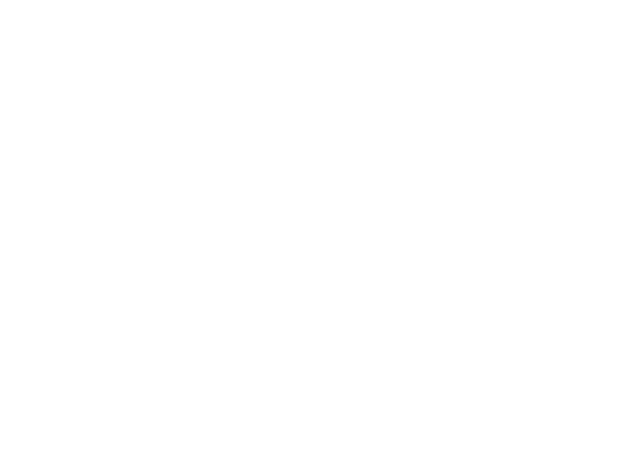
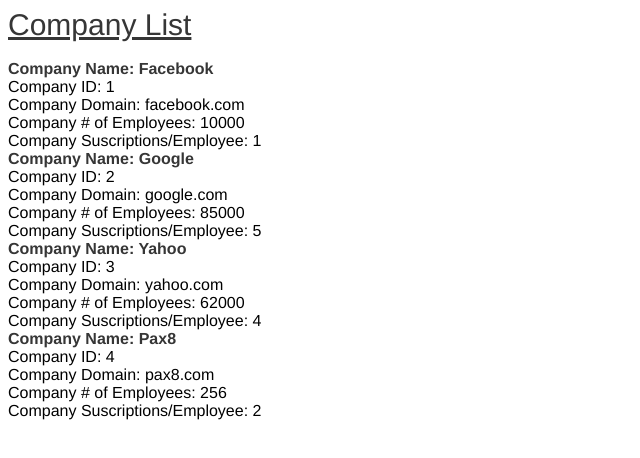
Before and after one commit to chelletuerk/pax8, a Vue app: page /#/companies in a window 1280 px wide. Shown: the top 458 px of the page, without its empty margins (0-640 px from the left). Built offline with nearby package versions, Linux system fonts and the light colour scheme.

Commit message:
add company path to router, display companies with info

```diff
--- a/src/main.js
+++ b/src/main.js
@@ -1,10 +1,14 @@
 import Vue from 'vue';
 import App from './App.vue';
 import router from './router';
+import CompanyService from './services/CompanyService';
 
 Vue.config.productionTip = false;
 
 new Vue({
+  el: '#app',
+  components: { App },
+  template: '</App>',
   router,
   render: h => h(App),
 }).$mount('#app');
--- a/src/router.js
+++ b/src/router.js
@@ -1,6 +1,7 @@
 import Vue from 'vue';
 import Router from 'vue-router';
 import Home from './views/Home.vue';
+import Companies from './views/Companies.vue';
 
 Vue.use(Router);
 
@@ -11,5 +12,10 @@
       name: 'home',
       component: Home,
     },
+    {
+      path: '/companies',
+      name: 'companies',
+      component: Companies,
+    },
   ],
 });
--- /dev/null
+++ b/src/views/Companies.vue
@@ -0,0 +1,43 @@
+<template>
+  <div class="companies">
+    <strong><u><h1 style="font-size: 30px">Company List</h1></u></strong><br>
+    <ul class="company" v-for="company in companies">
+        <strong><li>Company Name: {{ company.name }}</li></strong>
+        <li>Company ID: {{ company.id }}</li>
+        <li>Company Domain: {{ company.domain }}</li>
+        <li>Company # of Employees: {{ company.numberOfEmployees }}</li>
+        <li>Company Suscriptions/Employee: {{ company.subscriptionsPerEmployee }}</li>
+      </ul>
+  </div>
+</template>
+
+<script>
+
+import CompanyService from '../services/CompanyService'
+
+export default {
+    methods: {
+    //   getCompanyById(id = 0) {
+    //     CompanyService.getById(id)
+    //     .then(data => {
+    //       this.uniqueCompany = data
+    //     })
+    //     return this.uniqueCompany
+    //   }
+     },
+    created() {
+      CompanyService.getAll()
+      .then(data => {
+        this.companies = data
+      })
+    },
+    data() {
+      return {
+        companies: [],
+        uniqueCompany: {},
+        inMode: false,
+      }
+  }
+}
+
+</script>
```
